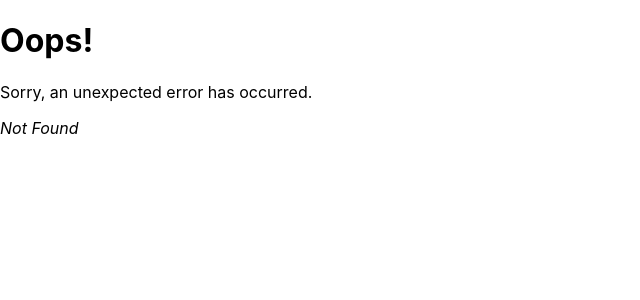
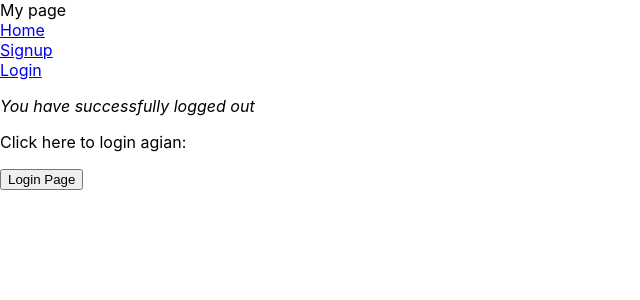
Before and after one commit to Nraxi/examen, a React (Create React App) app in the folder frontend-my-examen/: page /logout in a window 1280 px wide. Before the commit this address had no page. Shown: the top 300 px of the page, without its empty margins (0-640 px from the left). Built offline with nearby package versions, Linux system fonts and the light colour scheme; no server answers.

Commit message:
change logic for logged in user and not logged in user

```diff
--- a/frontend-my-examen/src/App.js
+++ b/frontend-my-examen/src/App.js
@@ -14,11 +14,13 @@ function App() {
   const LogOut = () => {
     setJwtToken("");
     axios.post("/v1/logout")
-    navigate("/login")
+    navigate("/logout")
   }
+
+
   useEffect(() => {
-    if (window.location.href === "http://localhost:3000/") {
-      LogOut();
+    if (window.location.href === "http://localhost:3000" || "http://localhost:3000/login") {
+      axios.post("/v1/logout")
     }
   }, []);
 
@@ -27,25 +29,26 @@ function App() {
       My page
       <nav>
         <div>
-          {jwtToken === ""
-            ? <Link to="/login"><span>Login</span></Link>
-            : <Link to="#" onClick={LogOut}><span>Logout</span></Link>
-          }<br />
-
           {jwtToken === "" &&
             <>
               <Link to="/">Home</Link><br />
               <Link to="/signup"><span>Signup</span></Link><br />
             </>
           }
-
-
           {jwtToken !== "" &&
             <>
-              <Link to="/">Home</Link><br />
+              {/* <Link to="/">Home</Link><br /> */}
+              <Link to="/startpage">Startpage</Link><br />
               <Link to="/product">Products</Link><br />
             </>
           }
+          {jwtToken === ""
+            ? <Link to="/login"><span>Login</span></Link>
+            : <Link to="#" onClick={LogOut}><span>Logout</span></Link>
+          }<br />
+
+
+
         </div>
       </nav >
       <div>
--- a/frontend-my-examen/src/index.js
+++ b/frontend-my-examen/src/index.js
@@ -8,6 +8,8 @@ import Home from './pages/Home'
 import Login from './pages/Login'
 import Products from './pages/Products'
 import PrivateRoute from './handlers/PrivateRoute';
+import StartpageLoggedIn from './pages/StartpageLoggedIn';
+import LoggedOut from './pages/LoggedOut';
 
 
 
@@ -27,12 +29,22 @@ const router = createBrowserRouter([
         element: <Login />,
       },
       {
+        path: "/logout",
+        element: <LoggedOut />,
+      },
+      {
         path: "/product",
         element:
           <PrivateRoute>
             <Products />
           </PrivateRoute>
-        ,
+      },
+      {
+        path: "/startpage",
+        element:
+          <PrivateRoute>
+            <StartpageLoggedIn />
+          </PrivateRoute>
       },
     ]
   }
--- /dev/null
+++ b/frontend-my-examen/src/pages/LoggedOut.jsx
@@ -0,0 +1,28 @@
+import React from 'react'
+import { useNavigate } from 'react-router-dom'
+
+function LoggedOut() {
+
+  const navigate = useNavigate();
+
+  function BackToLogin(e) {
+    e.preventDefault()
+    navigate("/login")
+  }
+
+  return (
+    <div className="container">
+      <div className="row">
+        <div className="col-md-6 offset-md-3">
+          <p>
+            <em className="mt-3">You have successfully logged out</em>
+          </p>
+          <p>Click here to login agian:</p>
+          <button onClick={BackToLogin}>Login Page</button>
+        </div>
+      </div>
+    </div>
+  )
+}
+
+export default LoggedOut
--- a/frontend-my-examen/src/pages/Login.jsx
+++ b/frontend-my-examen/src/pages/Login.jsx
@@ -1,5 +1,5 @@
 import React, { useState } from 'react'
-import { Navigate, useNavigate, useOutletContext, Outlet } from 'react-router-dom'
+import { useNavigate, useOutletContext, Outlet } from 'react-router-dom'
 import Input from '../handlers/Input'
 import axios from 'axios'
 import Alert from '../handlers/Alert'
@@ -35,7 +35,7 @@ function Login(props) {
         setJwtToken(res.data);
         setAlertClassName("")
         setAlertMessage("")
-        navigate('/product', { replace: true });
+        navigate('/startpage', { replace: true });
         // console.log("res", res);
       })
       .catch((error) => {
@@ -61,19 +61,19 @@ function Login(props) {
               id="email"
               value={email}
 
-              title="email: "
+              title="Username:"
               autoComplete="email-new"
               className="email"
               onChange={(event) => setEmail(event.target.value)}
             />
 
             <Input
-              type="text"
+              type="password"
               name="password"
               id="password"
               value={password}
 
-              title="password: "
+              title="Password: "
               autoComplete="password"
               className="password"
               onChange={(event) => setPassword(event.target.value)}
--- /dev/null
+++ b/frontend-my-examen/src/pages/StartpageLoggedIn.jsx
@@ -0,0 +1,14 @@
+import React from 'react'
+
+function StartpageLoggedIn() {
+
+
+
+
+
+  return (
+    <div>StartpageLoggedIn</div>
+  )
+}
+
+export default StartpageLoggedIn
```
